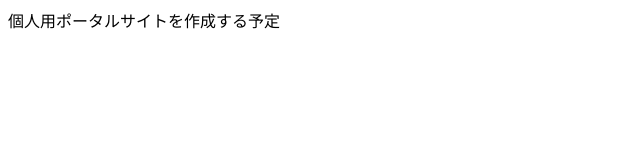
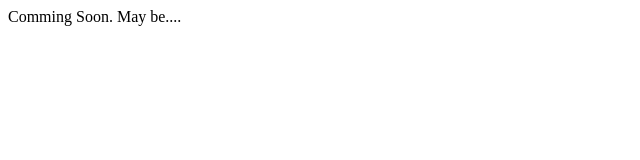
Before and after one commit to ishisaka/ishisaka.github.com, a plain HTML site: page index.html in a window 1280 px wide. Shown: the whole page, without its empty margins (0-640 px from the left). Drawn offline with Linux system fonts and the light colour scheme.

Commit message:
Update index.html

```diff
--- a/index.html
+++ b/index.html
@@ -3,6 +3,6 @@
 </head>
 
 <body>
-個人用ポータルサイトを作成する予定
+Comming Soon. May be....
 </body>
 </html>
```
